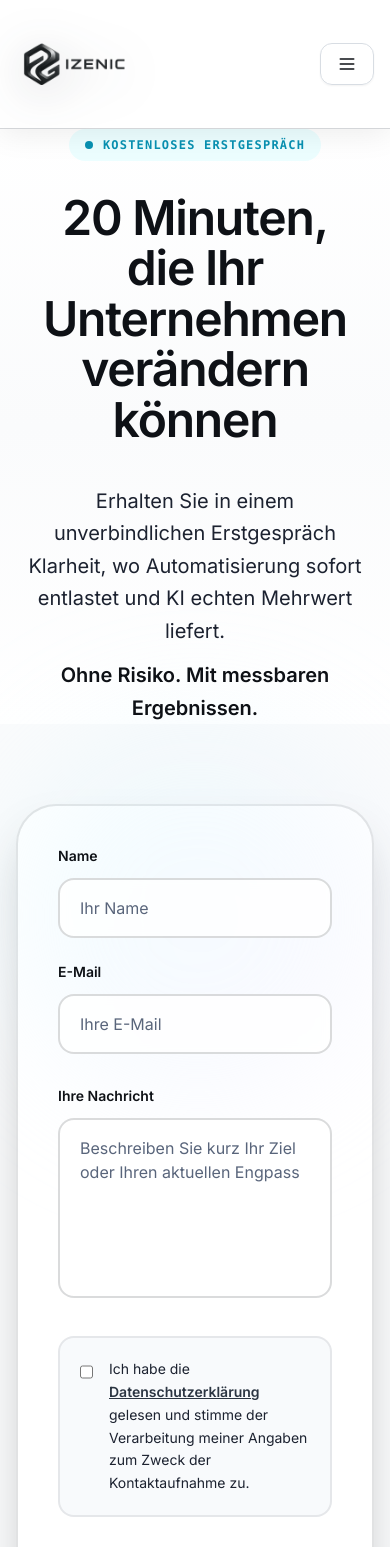
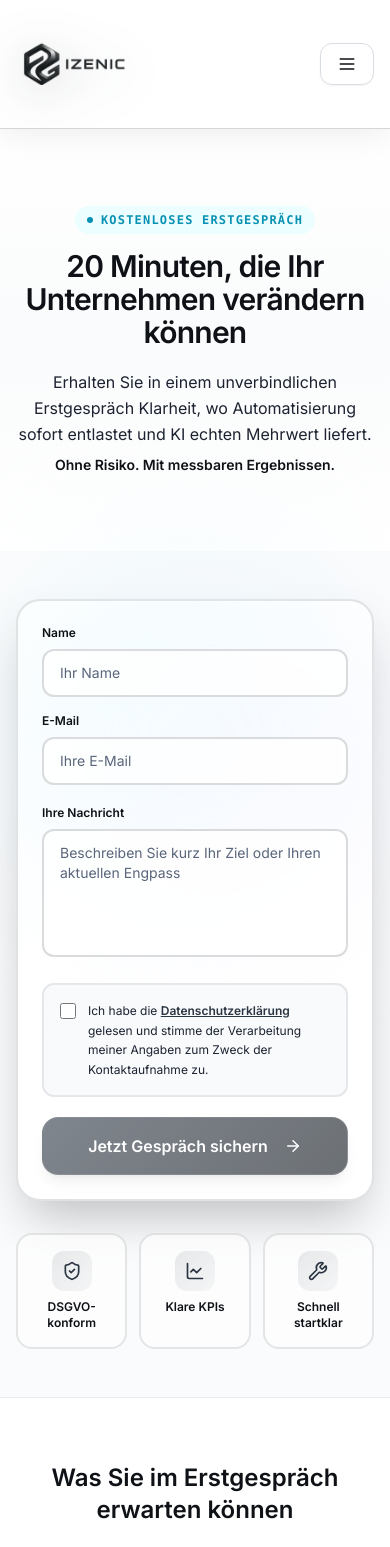
Before and after one commit to E-AKG/frontend, a React (Vite) app: page /kontakt in a window 390 px wide. Shown: the top 1547 px of the page. Built offline with nearby package versions, Linux system fonts and the light colour scheme; a web font is replaced by a local one.

Commit message:
Add files via upload

```diff
--- a/src/pages/ContactPage.jsx
+++ b/src/pages/ContactPage.jsx
@@ -44,7 +44,7 @@ const ContactPage = () => {
       {/* =========================
          HERO — Der Einstieg
       ========================== */}
-      <header className="relative min-h-[70vh] flex flex-col items-center justify-center text-center overflow-hidden">
+      <header className="relative min-h-[50vh] md:min-h-[70vh] flex flex-col items-center justify-center text-center overflow-hidden py-12 md:py-20">
         <div className="absolute inset-0 bg-gradient-to-b from-white via-[#fafbfc] to-white">
           <div
             className="absolute inset-0 opacity-[0.015]"
@@ -58,21 +58,21 @@ const ContactPage = () => {
           />
         </div>
 
-        <div className="relative z-10 max-w-5xl px-6">
-          <div className="inline-flex items-center gap-2.5 text-xs uppercase tracking-widest text-cyan-600 mb-8 font-mono font-bold bg-cyan-50 px-4 py-2 rounded-full">
-            <span className="w-2 h-2 rounded-full bg-cyan-600" />
+        <div className="relative z-10 max-w-5xl px-4 md:px-6">
+          <div className="inline-flex items-center gap-2 text-xs uppercase tracking-widest text-cyan-600 mb-4 md:mb-8 font-mono font-bold bg-cyan-50 px-3 py-1.5 md:px-4 md:py-2 rounded-full">
+            <span className="w-1.5 h-1.5 md:w-2 md:h-2 rounded-full bg-cyan-600" />
             KOSTENLOSES ERSTGESPRÄCH
           </div>
 
-          <h1 className="text-5xl sm:text-6xl md:text-7xl lg:text-8xl font-extrabold leading-[1.05] mb-10 tracking-tight text-graphite-900">
+          <h1 className="text-3xl sm:text-4xl md:text-6xl lg:text-7xl xl:text-8xl font-extrabold leading-[1.1] mb-5 md:mb-10 tracking-tight text-graphite-900">
             20 Minuten, die Ihr Unternehmen verändern können
           </h1>
 
-          <p className="text-xl md:text-2xl lg:text-3xl text-graphite-700 max-w-4xl mx-auto leading-relaxed font-light">
+          <p className="text-base sm:text-lg md:text-xl lg:text-2xl xl:text-3xl text-graphite-700 max-w-4xl mx-auto leading-relaxed font-light">
             Erhalten Sie in einem unverbindlichen Erstgespräch Klarheit, wo Automatisierung sofort entlastet
             und KI echten Mehrwert liefert.
             <br />
-            <span className="font-semibold text-graphite-900 mt-3 block">
+            <span className="font-semibold text-graphite-900 mt-2 md:mt-3 block text-sm sm:text-base md:text-lg lg:text-xl">
               Ohne Risiko. Mit messbaren Ergebnissen.
             </span>
           </p>
@@ -82,31 +82,31 @@ const ContactPage = () => {
       {/* =========================
          FORMULAR — Modernisiert
       ========================== */}
-      <section className="relative py-20 bg-[#fafbfc]">
+      <section className="relative py-12 md:py-20 bg-[#fafbfc]">
         <div className="max-w-4xl mx-auto px-4">
-          <div className="bg-white border-2 border-[rgba(12,18,26,.12)] rounded-[40px] shadow-2xl p-10 md:p-14 overflow-hidden">
+          <div className="bg-white border-2 border-[rgba(12,18,26,.12)] rounded-3xl md:rounded-[40px] shadow-2xl p-6 md:p-10 lg:p-14 overflow-hidden">
             {/* Decorative Gradient */}
             <div className="absolute top-0 right-0 w-96 h-96 bg-gradient-to-br from-cyan-100/30 to-purple-100/30 rounded-full blur-3xl -z-0" />
 
             {!sent ? (
-              <form onSubmit={onSubmit} className="space-y-8 relative z-10">
-                <div className="grid sm:grid-cols-2 gap-6">
+              <form onSubmit={onSubmit} className="space-y-5 md:space-y-8 relative z-10">
+                <div className="grid sm:grid-cols-2 gap-4 md:gap-6">
                   <div>
-                    <label className="block text-sm font-semibold text-graphite-900 mb-3">
+                    <label className="block text-xs md:text-sm font-semibold text-graphite-900 mb-2 md:mb-3">
                       Name
                     </label>
                     <input
                       required
                       name="name"
                       placeholder="Ihr Name"
-                      className="w-full rounded-2xl border-2 border-[rgba(12,18,26,.15)] bg-white/80 backdrop-blur-sm px-5 py-4 text-base
+                      className="w-full rounded-xl md:rounded-2xl border-2 border-[rgba(12,18,26,.15)] bg-white/80 backdrop-blur-sm px-4 py-3 md:px-5 md:py-4 text-sm md:text-base
                                  focus:ring-2 focus:ring-[#2b3542]/20 focus:border-[#2b3542]/40 focus:bg-white
                                  transition-all placeholder:text-graphite-400"
                       disabled={submitting}
                     />
                   </div>
                   <div>
-                    <label className="block text-sm font-semibold text-graphite-900 mb-3">
+                    <label className="block text-xs md:text-sm font-semibold text-graphite-900 mb-2 md:mb-3">
                       E-Mail
                     </label>
                     <input
@@ -114,7 +114,7 @@ const ContactPage = () => {
                       type="email"
                       name="email"
                       placeholder="Ihre E-Mail"
-                      className="w-full rounded-2xl border-2 border-[rgba(12,18,26,.15)] bg-white/80 backdrop-blur-sm px-5 py-4 text-base
+                      className="w-full rounded-xl md:rounded-2xl border-2 border-[rgba(12,18,26,.15)] bg-white/80 backdrop-blur-sm px-4 py-3 md:px-5 md:py-4 text-sm md:text-base
                                  focus:ring-2 focus:ring-[#2b3542]/20 focus:border-[#2b3542]/40 focus:bg-white
                                  transition-all placeholder:text-graphite-400"
                       disabled={submitting}
@@ -123,15 +123,15 @@ const ContactPage = () => {
                 </div>
 
                 <div>
-                  <label className="block text-sm font-semibold text-graphite-900 mb-3">
+                  <label className="block text-xs md:text-sm font-semibold text-graphite-900 mb-2 md:mb-3">
                     Ihre Nachricht
                   </label>
                   <textarea
                     required
                     name="message"
-                    rows={6}
+                    rows={5}
                     placeholder="Beschreiben Sie kurz Ihr Ziel oder Ihren aktuellen Engpass"
-                    className="w-full rounded-2xl border-2 border-[rgba(12,18,26,.15)] bg-white/80 backdrop-blur-sm px-5 py-4 text-base
+                    className="w-full rounded-xl md:rounded-2xl border-2 border-[rgba(12,18,26,.15)] bg-white/80 backdrop-blur-sm px-4 py-3 md:px-5 md:py-4 text-sm md:text-base
                                focus:ring-2 focus:ring-[#2b3542]/20 focus:border-[#2b3542]/40 focus:bg-white
                                transition-all resize-none placeholder:text-graphite-400"
                     disabled={submitting}
@@ -139,13 +139,13 @@ const ContactPage = () => {
                 </div>
 
                 {/* DSGVO */}
-                <label className="flex items-start gap-4 text-sm text-graphite-700 bg-[#f8fafc] p-5 rounded-2xl border-2 border-[rgba(12,18,26,.08)]">
+                <label className="flex items-start gap-3 md:gap-4 text-xs md:text-sm text-graphite-700 bg-[#f8fafc] p-4 md:p-5 rounded-xl md:rounded-2xl border-2 border-[rgba(12,18,26,.08)]">
                   <input
                     type="checkbox"
                     required
                     checked={consent}
                     onChange={(e) => setConsent(e.target.checked)}
-                    className="mt-1 h-5 w-5 rounded border-2 border-[rgba(12,18,26,.3)] text-[#2b3542] focus:ring-2 focus:ring-[#2b3542]/20"
+                    className="mt-0.5 md:mt-1 h-4 w-4 md:h-5 md:w-5 rounded border-2 border-[rgba(12,18,26,.3)] text-[#2b3542] focus:ring-2 focus:ring-[#2b3542]/20 flex-shrink-0"
                     disabled={submitting}
                   />
                   <span className="leading-relaxed">
@@ -168,14 +168,14 @@ const ContactPage = () => {
                   disabled={!consent || submitting}
                   className={
                     btnSolid +
-                    " w-full justify-center text-lg md:text-xl py-6 disabled:opacity-60 disabled:cursor-not-allowed shadow-lg hover:shadow-xl transition-all"
+                    " w-full justify-center text-base md:text-lg lg:text-xl py-4 md:py-5 lg:py-6 disabled:opacity-60 disabled:cursor-not-allowed shadow-lg hover:shadow-xl transition-all"
                   }
                 >
                   {submitting ? (
                     "Wird gesendet..."
                   ) : (
                     <>
-                      Jetzt Gespräch sichern <ArrowRight size={22} className="ml-2" />
+                      Jetzt Gespräch sichern <ArrowRight size={18} className="ml-2 md:w-5 md:h-5" />
                     </>
                   )}
                 </button>
@@ -197,24 +197,24 @@ const ContactPage = () => {
 
           {/* Trust-Benefits — Modernisiert */}
           {!sent && (
-            <div className="mt-16 grid sm:grid-cols-3 gap-6">
-              <div className="flex flex-col items-center gap-3 p-6 rounded-3xl bg-white/60 backdrop-blur-sm border-2 border-[rgba(12,18,26,.1)] hover:bg-white/80 transition-all">
-                <div className="w-12 h-12 rounded-2xl bg-gradient-to-br from-[#2b3542]/10 to-[#4a515a]/5 flex items-center justify-center">
-                  <ShieldCheck size={24} className="text-[#2b3542]" />
+            <div className="mt-8 md:mt-16 grid grid-cols-3 gap-3 md:gap-6">
+              <div className="flex flex-col items-center gap-2 md:gap-3 p-4 md:p-6 rounded-2xl md:rounded-3xl bg-white/60 backdrop-blur-sm border-2 border-[rgba(12,18,26,.1)] hover:bg-white/80 transition-all">
+                <div className="w-10 h-10 md:w-12 md:h-12 rounded-xl md:rounded-2xl bg-gradient-to-br from-[#2b3542]/10 to-[#4a515a]/5 flex items-center justify-center">
+                  <ShieldCheck size={20} className="md:w-6 md:h-6 text-[#2b3542]" />
                 </div>
-                <span className="text-base font-semibold text-graphite-900">DSGVO-konform</span>
+                <span className="text-xs md:text-base font-semibold text-graphite-900 text-center">DSGVO-konform</span>
               </div>
-              <div className="flex flex-col items-center gap-3 p-6 rounded-3xl bg-white/60 backdrop-blur-sm border-2 border-[rgba(12,18,26,.1)] hover:bg-white/80 transition-all">
-                <div className="w-12 h-12 rounded-2xl bg-gradient-to-br from-[#2b3542]/10 to-[#4a515a]/5 flex items-center justify-center">
-                  <LineChart size={24} className="text-[#2b3542]" />
+              <div className="flex flex-col items-center gap-2 md:gap-3 p-4 md:p-6 rounded-2xl md:rounded-3xl bg-white/60 backdrop-blur-sm border-2 border-[rgba(12,18,26,.1)] hover:bg-white/80 transition-all">
+                <div className="w-10 h-10 md:w-12 md:h-12 rounded-xl md:rounded-2xl bg-gradient-to-br from-[#2b3542]/10 to-[#4a515a]/5 flex items-center justify-center">
+                  <LineChart size={20} className="md:w-6 md:h-6 text-[#2b3542]" />
                 </div>
-                <span className="text-base font-semibold text-graphite-900">Klare KPIs</span>
+                <span className="text-xs md:text-base font-semibold text-graphite-900 text-center">Klare KPIs</span>
               </div>
-              <div className="flex flex-col items-center gap-3 p-6 rounded-3xl bg-white/60 backdrop-blur-sm border-2 border-[rgba(12,18,26,.1)] hover:bg-white/80 transition-all">
-                <div className="w-12 h-12 rounded-2xl bg-gradient-to-br from-[#2b3542]/10 to-[#4a515a]/5 flex items-center justify-center">
-                  <Wrench size={24} className="text-[#2b3542]" />
+              <div className="flex flex-col items-center gap-2 md:gap-3 p-4 md:p-6 rounded-2xl md:rounded-3xl bg-white/60 backdrop-blur-sm border-2 border-[rgba(12,18,26,.1)] hover:bg-white/80 transition-all">
+                <div className="w-10 h-10 md:w-12 md:h-12 rounded-xl md:rounded-2xl bg-gradient-to-br from-[#2b3542]/10 to-[#4a515a]/5 flex items-center justify-center">
+                  <Wrench size={20} className="md:w-6 md:h-6 text-[#2b3542]" />
                 </div>
-                <span className="text-base font-semibold text-graphite-900">Schnell startklar</span>
+                <span className="text-xs md:text-base font-semibold text-graphite-900 text-center">Schnell startklar</span>
               </div>
             </div>
           )}
@@ -225,41 +225,41 @@ const ContactPage = () => {
          BENEFITS — Was Sie erwarten können
       ========================== */}
       {!sent && (
-        <section className="relative py-32 md:py-40 bg-white border-y border-[rgba(12,18,26,.08)]">
+        <section className="relative py-16 md:py-32 lg:py-40 bg-white border-y border-[rgba(12,18,26,.08)]">
           <div className="max-w-7xl mx-auto px-4">
-            <div className="text-center mb-16">
-              <h2 className="text-4xl md:text-5xl lg:text-6xl font-bold mb-6 text-graphite-900">
+            <div className="text-center mb-10 md:mb-16">
+              <h2 className="text-2xl sm:text-3xl md:text-4xl lg:text-5xl xl:text-6xl font-bold mb-4 md:mb-6 text-graphite-900">
                 Was Sie im Erstgespräch erwarten können
               </h2>
             </div>
 
-            <div className="grid md:grid-cols-3 gap-8">
+            <div className="grid md:grid-cols-3 gap-5 md:gap-8">
               {[
                 {
-                  icon: <Target className="w-8 h-8" />,
+                  icon: <Target className="w-6 h-6 md:w-8 md:h-8" />,
                   title: "Klarheit über Engpässe",
                   text: "IZENIC identifiziert gemeinsam mit Ihnen die größten Hebel für Automatisierung und KI in Ihrem Unternehmen."
                 },
                 {
-                  icon: <Clock className="w-8 h-8" />,
+                  icon: <Clock className="w-6 h-6 md:w-8 md:h-8" />,
                   title: "20 Minuten Fokus",
-                  text: "Eine Einschätzung, wo Technologie Ihnen wirklich wirkt."
+                  text: "Keine Verkaufsgespräche. Nur eine ehrliche Einschätzung, wo Technologie wirklich wirkt."
                 },
                 {
-                  icon: <Mail className="w-8 h-8" />,
+                  icon: <Mail className="w-6 h-6 md:w-8 md:h-8" />,
                   title: "Konkrete nächste Schritte",
                   text: "Sie erhalten eine klare Roadmap, wie Sie von der Analyse zur Umsetzung kommen."
                 }
               ].map((item, i) => (
                 <div
                   key={i}
-                  className="bg-[#f8fafc] border-2 border-[rgba(12,18,26,.1)] rounded-3xl p-10 hover:border-[#2b3542]/20 hover:shadow-xl transition-all"
+                  className="bg-[#f8fafc] border-2 border-[rgba(12,18,26,.1)] rounded-2xl md:rounded-3xl p-6 md:p-8 lg:p-10 hover:border-[#2b3542]/20 hover:shadow-xl transition-all"
                 >
-                  <div className="w-16 h-16 rounded-2xl bg-gradient-to-br from-cyan-100 to-cyan-50 flex items-center justify-center text-cyan-600 mb-6 border-2 border-cyan-200">
+                  <div className="w-12 h-12 md:w-16 md:h-16 rounded-xl md:rounded-2xl bg-gradient-to-br from-cyan-100 to-cyan-50 flex items-center justify-center text-cyan-600 mb-4 md:mb-6 border-2 border-cyan-200">
                     {item.icon}
                   </div>
-                  <h3 className="text-2xl font-bold text-graphite-900 mb-4">{item.title}</h3>
-                  <p className="text-graphite-700 leading-relaxed text-lg">{item.text}</p>
+                  <h3 className="text-xl md:text-2xl font-bold text-graphite-900 mb-3 md:mb-4">{item.title}</h3>
+                  <p className="text-graphite-700 leading-relaxed text-sm md:text-base lg:text-lg">{item.text}</p>
                 </div>
               ))}
             </div>
```
